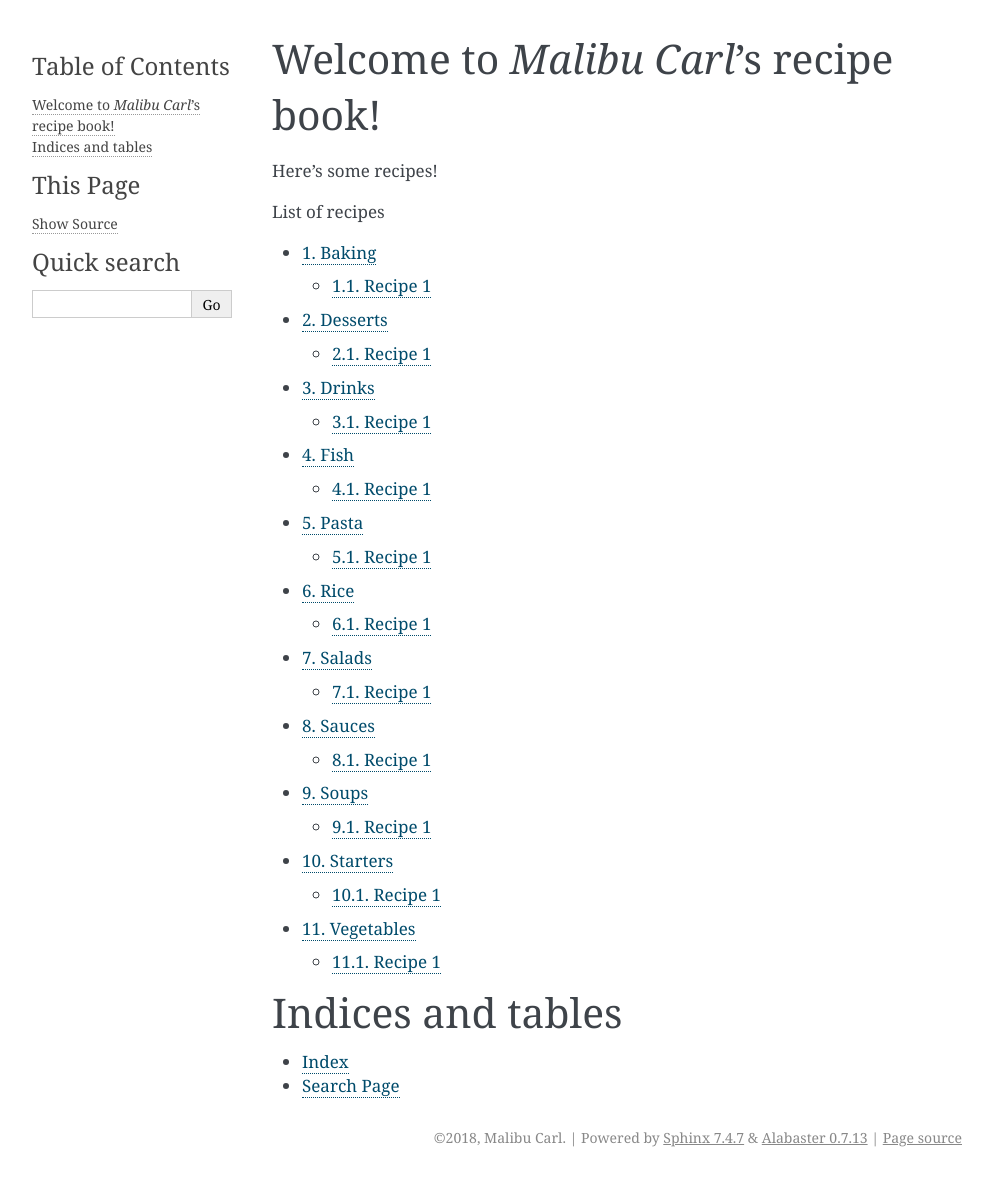
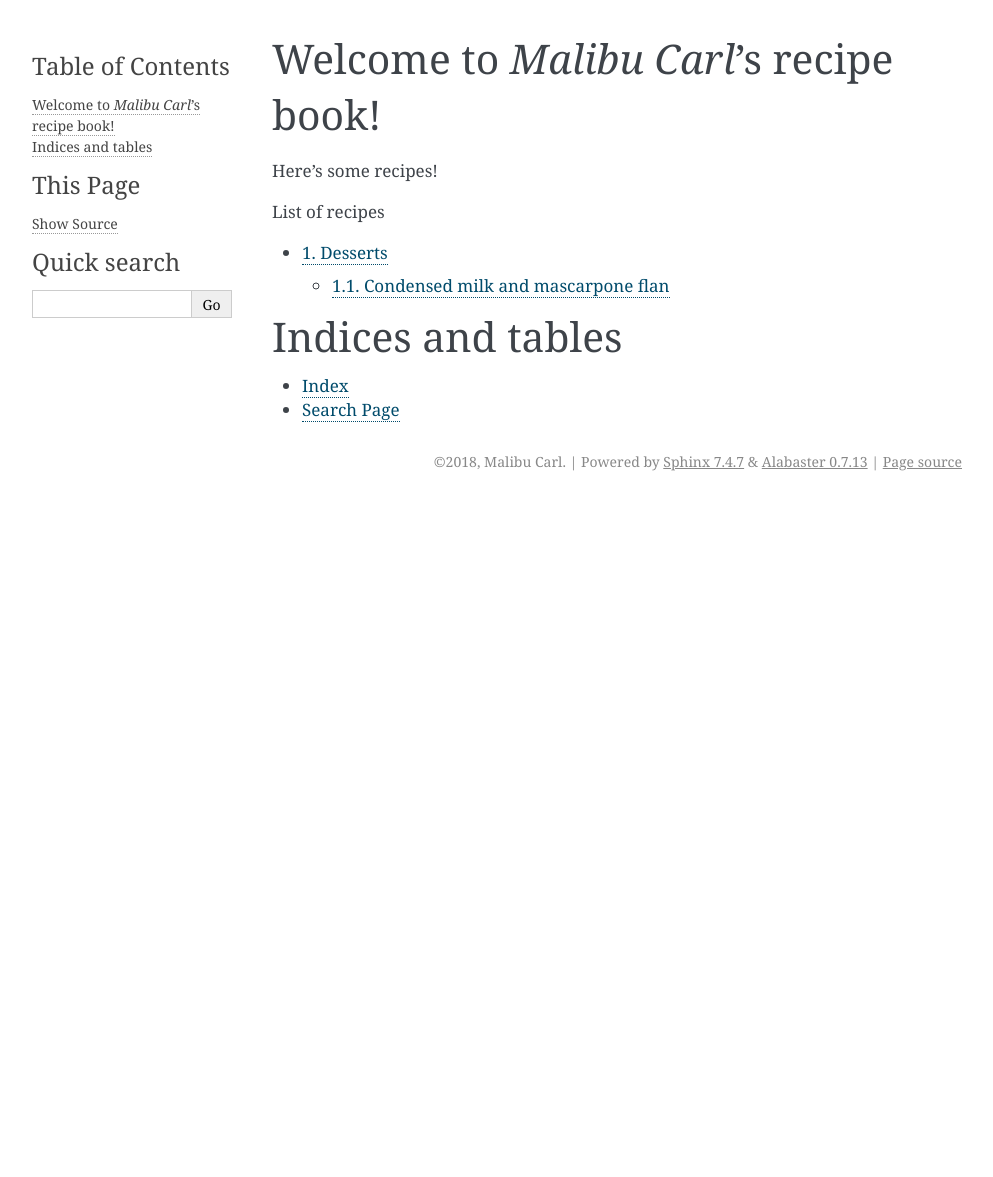
Before and after one commit to paultheweird/malibucooks, a Sphinx documentation site: the page built from docs/index.rst, in a window 1280 px wide. Shown: the whole page, without its empty margins (148-1141 px from the left). Built offline with Sphinx 7.4.7, drawn with Linux system fonts in a browser that asks for light colours; after the commit the page ends 900 px from its top, so only the background shows below that.

Commit message:
Add flan recipe

```diff
--- a/docs/recipes/baking.rst
+++ /dev/null
@@ -1,17 +0,0 @@
-Baking
-======
-
-Recipe 1
---------
-
-Text.
-
-Ingredients
-^^^^^^^^^^^
-* Ingredient 1
-* Ingredient 2
-
-Steps
-^^^^^
-1. Prepare this
-2. Do that
--- a/docs/recipes/desserts.rst
+++ b/docs/recipes/desserts.rst
@@ -1,17 +1,48 @@
 Desserts
 ========
 
-Recipe 1
---------
-
-Text.
+Condensed milk and mascarpone flan
+----------------------------------
 
 Ingredients
 ^^^^^^^^^^^
-* Ingredient 1
-* Ingredient 2
+* 250g condensed milk
+* 100ml whole milk
+* 500g mascarone
+* 6 L-size eggs
+* 150g brown sugar
+* 1/2 lemon juice
 
 Steps
 ^^^^^
-1. Prepare this
-2. Do that
+Caramel
+
+1. Put a pan over slow heat until medium hot
+2. Add sugar and spread evenly
+3. Pour lemon juice and mix well
+4. Wait until sugar melts into dark brown caramel
+5. Turn off heat
+
+Flan
+
+1. Whisk all eggs, well beaten
+2. Add condensed milk slowly while you keep whisking
+3. Add mascarpone in small batches while you keep whisking
+4. Add milk while you keep whisking
+
+Assembly and baking
+
+1. Preheat oven to 180C
+2. Pour caramel into recipient(s) and spread evenly
+3. Pour flan mixture into recipient(s)
+4. Fill an oven-safe container with water to double boil recipient(s)
+5. Bake for 20-25 minutes
+6. Turn off heat and remove recipient(s)
+7. Wait until recipient(s) are cooled down and store in fridge
+
+Notes
+^^^^^
+Caution! Molten sugar will burn you, be careful!
+Caramel will solidify in seconds, be quick when spreading over cold recipients
+If baked in individual recipients one can eat directly from them, but it looks nicer if served on a small plate
+To self: do about 75% of the quantities above if you are to use your usual, repurposed ceramic recipients
--- a/docs/recipes/drinks.rst
+++ /dev/null
@@ -1,17 +0,0 @@
-Drinks
-======
-
-Recipe 1
---------
-
-Text.
-
-Ingredients
-^^^^^^^^^^^
-* Ingredient 1
-* Ingredient 2
-
-Steps
-^^^^^
-1. Prepare this
-2. Do that
--- a/docs/recipes/fish.rst
+++ /dev/null
@@ -1,17 +0,0 @@
-Fish
-====
-
-Recipe 1
---------
-
-Text.
-
-Ingredients
-^^^^^^^^^^^
-* Ingredient 1
-* Ingredient 2
-
-Steps
-^^^^^
-1. Prepare this
-2. Do that
--- a/docs/recipes/pasta.rst
+++ /dev/null
@@ -1,17 +0,0 @@
-Pasta
-=====
-
-Recipe 1
---------
-
-Text.
-
-Ingredients
-^^^^^^^^^^^
-* Ingredient 1
-* Ingredient 2
-
-Steps
-^^^^^
-1. Prepare this
-2. Do that
--- a/docs/recipes/rice.rst
+++ /dev/null
@@ -1,17 +0,0 @@
-Rice
-====
-
-Recipe 1
---------
-
-Text.
-
-Ingredients
-^^^^^^^^^^^
-* Ingredient 1
-* Ingredient 2
-
-Steps
-^^^^^
-1. Prepare this
-2. Do that
--- a/docs/recipes/salads.rst
+++ /dev/null
@@ -1,17 +0,0 @@
-Salads
-======
-
-Recipe 1
---------
-
-Text.
-
-Ingredients
-^^^^^^^^^^^
-* Ingredient 1
-* Ingredient 2
-
-Steps
-^^^^^
-1. Prepare this
-2. Do that
--- a/docs/recipes/sauces.rst
+++ /dev/null
@@ -1,17 +0,0 @@
-Sauces
-======
-
-Recipe 1
---------
-
-Text.
-
-Ingredients
-^^^^^^^^^^^
-* Ingredient 1
-* Ingredient 2
-
-Steps
-^^^^^
-1. Prepare this
-2. Do that
--- a/docs/recipes/soups.rst
+++ /dev/null
@@ -1,17 +0,0 @@
-Soups
-=====
-
-Recipe 1
---------
-
-Text.
-
-Ingredients
-^^^^^^^^^^^
-* Ingredient 1
-* Ingredient 2
-
-Steps
-^^^^^
-1. Prepare this
-2. Do that
--- a/docs/recipes/starters.rst
+++ /dev/null
@@ -1,17 +0,0 @@
-Starters
-========
-
-Recipe 1
---------
-
-Text.
-
-Ingredients
-^^^^^^^^^^^
-* Ingredient 1
-* Ingredient 2
-
-Steps
-^^^^^
-1. Prepare this
-2. Do that
--- a/docs/recipes/vegetables.rst
+++ /dev/null
@@ -1,17 +0,0 @@
-Vegetables
-==========
-
-Recipe 1
---------
-
-Text.
-
-Ingredients
-^^^^^^^^^^^
-* Ingredient 1
-* Ingredient 2
-
-Steps
-^^^^^
-1. Prepare this
-2. Do that
```
